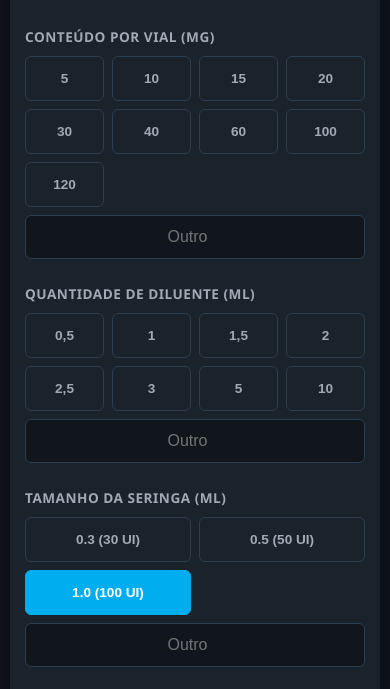
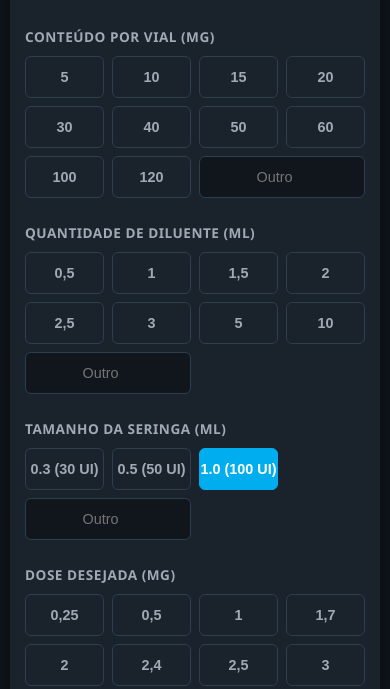
Before and after one commit to nooklesbr-droid/calculadorapeps, a website: page index.html in a window 390 px wide. Shown: the part 86-775 px from the top of the page. Drawn offline with Linux system fonts and the light colour scheme.

Commit message:
Update index.html

```diff
--- a/index.html
+++ b/index.html
@@ -66,30 +66,27 @@
 
         .grupo-container { margin-bottom: 25px; }
 
+        /* SISTEMA DE GRADE: 5 BOTÕES POR LINHA PARA FICAREM MAIS QUADRADOS */
         .botoes-grid {
             display: grid;
-            grid-template-columns: repeat(4, 1fr);
-            gap: 8px;
-        }
-
-        .grid-seringa {
-            grid-template-columns: repeat(2, 1fr);
+            grid-template-columns: repeat(5, 1fr);
+            gap: 10px;
         }
 
         .btn-opcao {
             background-color: transparent;
             border: 1px solid var(--cor-borda);
             color: var(--cor-texto-secundario);
-            padding: 12px 5px;
+            padding: 0;
+            height: 46px; /* Altura fixa para manter a proporção */
             border-radius: 6px;
             cursor: pointer;
             font-weight: bold;
-            font-size: 0.9em;
-            text-align: center;
-            transition: all 0.2s;
+            font-size: 1em;
             display: flex;
             align-items: center;
             justify-content: center;
+            transition: all 0.2s;
         }
         .btn-opcao:hover { border-color: var(--cor-azul-vip); color: var(--cor-texto-principal); }
         .btn-opcao.ativo {
@@ -109,11 +106,13 @@
         }
         input[type="number"]:focus { outline: none; border-color: var(--cor-azul-vip); }
 
+        /* O campo 'Outro' agora ocupa apenas 2 espaços, encaixando na grade */
         .input-customizado {
-            grid-column: 1 / -1;
+            grid-column: span 2;
+            height: 46px;
             width: 100%;
-            padding: 12px;
-            font-size: 1em;
+            padding: 0 10px;
+            font-size: 0.95em;
         }
 
         .btn-container { margin-top: 10px; }
@@ -267,10 +266,15 @@
             .calculadora-container, .ads-section { padding: 20px 15px; gap: 30px; }
             .logo-texto { font-size: 2.2em; }
 
-            .btn-opcao {
-                padding: 14px 2px;
-                font-size: 0.85em;
+            .botoes-grid {
+                grid-template-columns: repeat(4, 1fr); /* 4 colunas no mobile para manter proporção */
+                gap: 8px;
             }
+            .btn-opcao, .input-customizado {
+                height: 42px;
+                font-size: 0.9em;
+            }
+
             .seringa-container { padding: 15px 5px; }
             .resultados-principal strong { font-size: 1.8em; }
 
@@ -297,6 +301,7 @@
                     <button type="button" class="btn-opcao btn-vial" onclick="selecionarBotao('vial', 20, this)">20</button>
                     <button type="button" class="btn-opcao btn-vial" onclick="selecionarBotao('vial', 30, this)">30</button>
                     <button type="button" class="btn-opcao btn-vial" onclick="selecionarBotao('vial', 40, this)">40</button>
+                    <button type="button" class="btn-opcao btn-vial" onclick="selecionarBotao('vial', 50, this)">50</button>
                     <button type="button" class="btn-opcao btn-vial" onclick="selecionarBotao('vial', 60, this)">60</button>
                     <button type="button" class="btn-opcao btn-vial" onclick="selecionarBotao('vial', 100, this)">100</button>
                     <button type="button" class="btn-opcao btn-vial" onclick="selecionarBotao('vial', 120, this)">120</button>
@@ -323,7 +328,8 @@
 
             <div class="grupo-container">
                 <label class="form-label">Tamanho da Seringa (ml)</label>
-                <div class="botoes-grid grid-seringa">
+                <!-- Removido o grid-seringa específico, usa a mesma proporção dos outros -->
+                <div class="botoes-grid">
                     <button type="button" class="btn-opcao btn-seringa" onclick="selecionarBotao('seringa', 0.3, this)">0.3 (30 UI)</button>
                     <button type="button" class="btn-opcao btn-seringa" onclick="selecionarBotao('seringa', 0.5, this)">0.5 (50 UI)</button>
                     <button type="button" class="btn-opcao btn-seringa ativo" onclick="selecionarBotao('seringa', 1, this)">1.0 (100 UI)</button>
```
